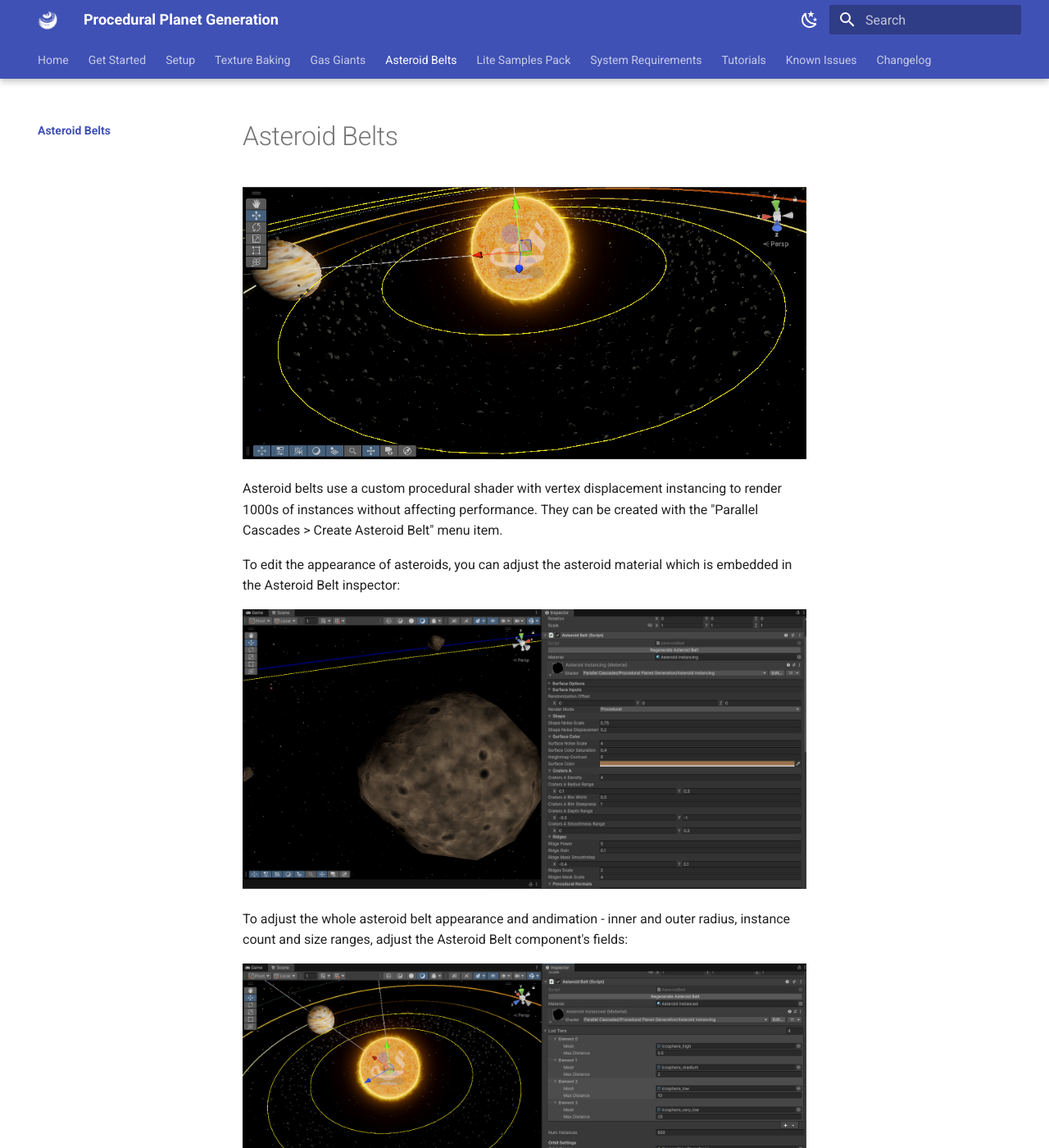
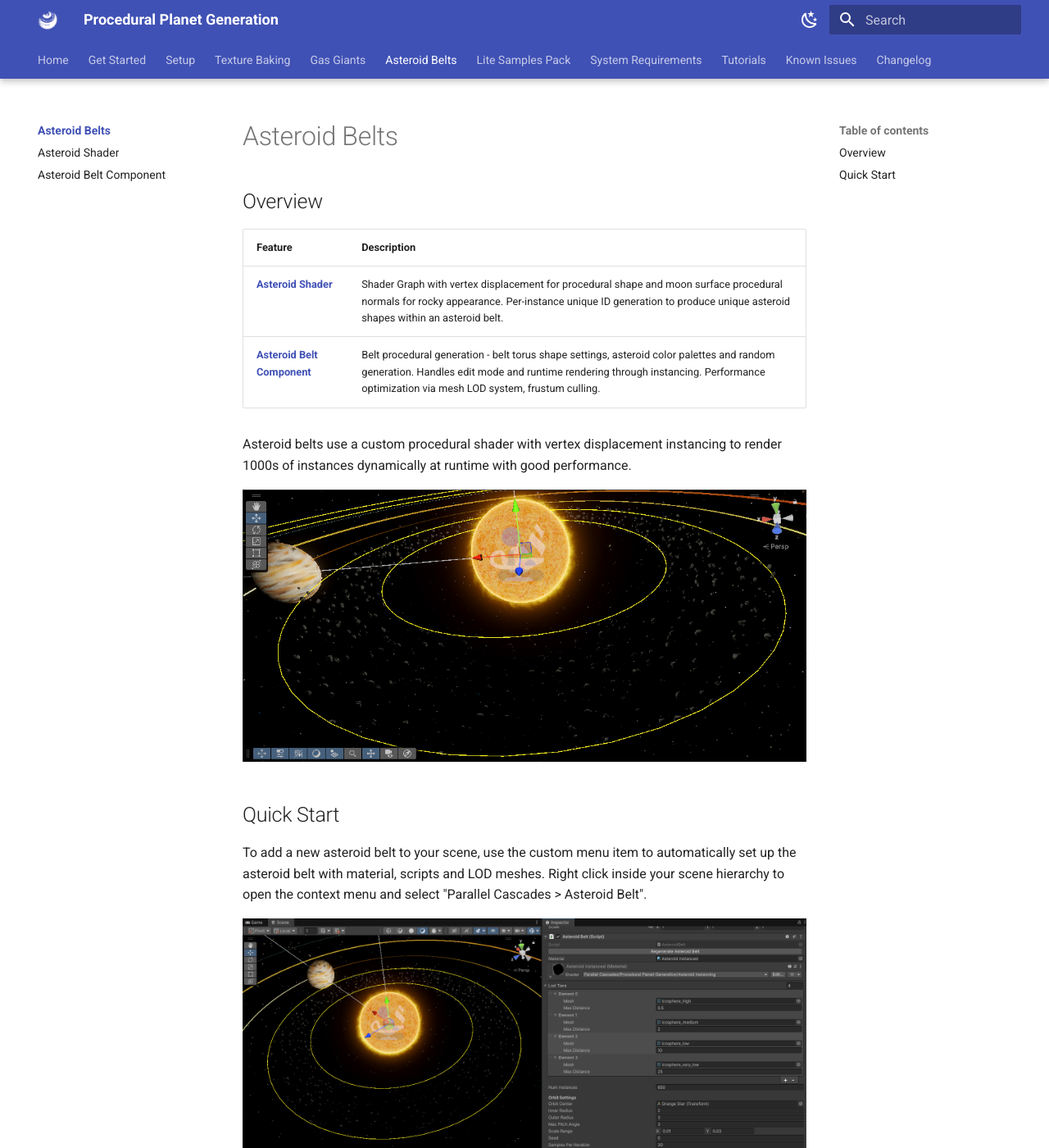
Before and after one commit to Parallel-Cascades/procedural-planet-generation, an MkDocs documentation site: the page built from docs/asteroid-belts/index.md, in a window 1280 px wide and 1400 px high. Shown: the whole window at 82% size. Built offline with MkDocs 1.6.1 and Material for MkDocs 9.7.7, drawn with Linux system fonts in a browser that asks for light colours; the version menu is left out; some of the changed text lies outside the part shown.

Commit message:
updated asteroid belt documentation

```diff
--- a/docs/asteroid-belts/index.md
+++ b/docs/asteroid-belts/index.md
@@ -1,18 +1,27 @@
 # Asteroid Belts
+
+## Overview
+
+| Feature                                                   | Description                                                                                                                                                                                                                        |
+|-----------------------------------------------------------|------------------------------------------------------------------------------------------------------------------------------------------------------------------------------------------------------------------------------------|
+| [**Asteroid Shader**](asteroid-shader.md)                 | Shader Graph with vertex displacement for procedural shape and moon surface procedural normals for rocky appearance. Per-instance unique ID generation to produce unique asteroid shapes within an asteroid belt.                  |
+| [**Asteroid Belt Component**](asteroid-belt-component.md) | Belt procedural generation - belt torus shape settings, asteroid color palettes and random generation. Handles edit mode and  runtime rendering through instancing. Performance optimization via mesh LOD system, frustum culling. |
+
+Asteroid belts use a custom procedural shader with vertex displacement instancing to render 1000s of instances dynamically
+at runtime with good performance.
 
 ![Asteroid Belt Editor](../assets/images/asteroid-belts/editor-asteroid-belt.png)
 
-Asteroid belts use a custom procedural shader with vertex displacement instancing to render 1000s of instances without
-affecting performance. They can be created with the "Parallel Cascades > Create Asteroid Belt" menu item.
-
-To edit the appearance of asteroids, you can adjust the asteroid material which is embedded in the Asteroid Belt inspector:
-
-![asteroid-material-inspector.png](../assets/images/asteroid-belts/asteroid-material-inspector.png)
-
-To adjust the whole asteroid belt appearance and andimation - inner and outer radius, instance count and size ranges,
-adjust the Asteroid Belt component's fields:
+## Quick Start
+To add a new asteroid belt to your scene, use the custom menu item to automatically set up the asteroid belt with
+material, scripts and LOD meshes. Right click inside your scene hierarchy to open the context menu and
+select "Parallel Cascades > Asteroid Belt".
 
 ![asteroid-belt-orbit-inspector.png](../assets/images/asteroid-belts/asteroid-belt-orbit-inspector.png)
 
-A custom LOD system ensures you are only using a high-resolution mesh when viewing asteroids from up close. This
-uses icosphere meshes by default, but you can use your own meshes here.
+This will create a game object in your scene with the Asteroid Belt component. Here you can adjust the whole asteroid belt appearance and animation -
+inner and outer radius, instance count and size ranges, animation speeds (orbit/rotation).
+
+To edit the appearance of asteroids - colors, surface normals, craters, displacement strength, you can adjust the asteroid material which is embedded in the Asteroid Belt inspector:
+
+![asteroid-material-inspector.png](../assets/images/asteroid-belts/asteroid-material-inspector.png)
--- a/mkdocs.yml
+++ b/mkdocs.yml
@@ -21,6 +21,8 @@ nav:
     - Gas Giant Legacy Shaders: gas-giants/gas-giant-legacy-shaders.md
   - Asteroid Belts:
     - asteroid-belts/index.md
+    - Asteroid Shader: asteroid-belts/asteroid-shader.md
+    - Asteroid Belt Component: asteroid-belts/asteroid-belt-component.md
   - Lite Samples Pack: lite-samples-pack.md
   - System Requirements: system-requirements-and-performance-optimisation.md
   - Tutorials: tutorials.md
```
Also changed, not shown: docs/asteroid-belts/asteroid-belt-component.md (added, +27 -0 lines), docs/asteroid-belts/asteroid-shader.md (added, +22 -0 lines), docs/asteroid-belts/asteroid-a.png (added), docs/asteroid-belts/asteroid-b.png (added), docs/asteroid-belts/frustum-culling.png (added), docs/asteroid-belts/lod-tiers.png (added).
